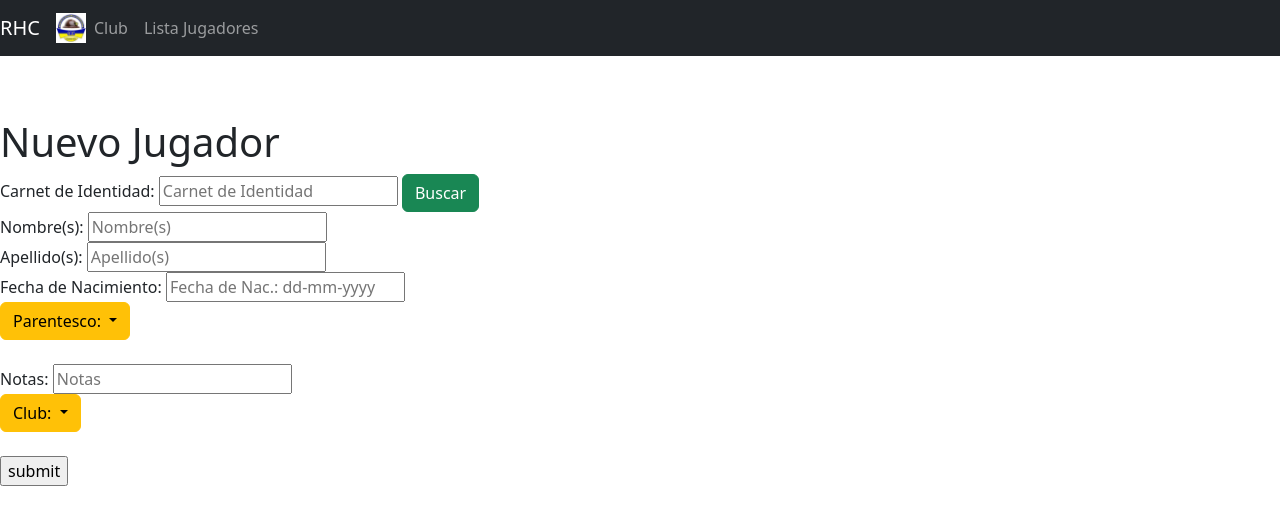
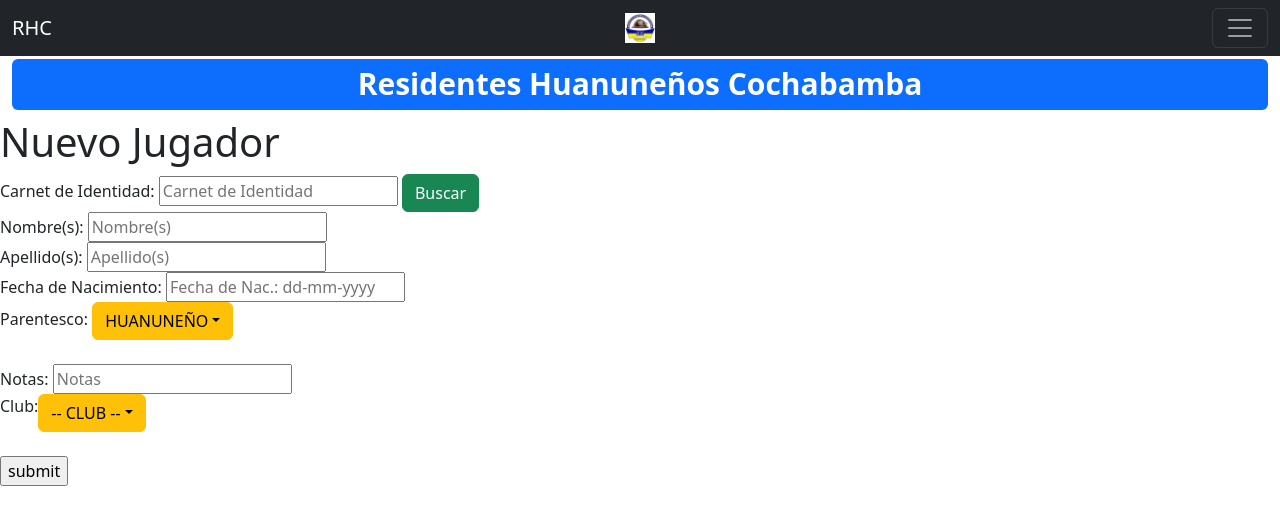
Before and after one commit to taquimon/rhcpy, a Flask app: page /new_player in a window 1280 px wide. Shown: the top 525 px of the page. Run offline with Flask 3, Linux system fonts and the light colour scheme; some libraries are stand-ins or nearby versions.

Commit message:
latest changes

```diff
--- a/app.py
+++ b/app.py
@@ -186,7 +186,7 @@ def get_players_from_db(club_name=None):
         con.row_factory = dict_factory
 
         cur = con.cursor()
-        cur.execute("SELECT * FROM player WHERE club = ? and gestion = '2024' ORDER BY last", [club_name])
+        cur.execute("SELECT * FROM player WHERE club = ? and gestion in ('2025') ORDER BY last", [club_name])
         club_found = cur.fetchall()
 
 
--- a/templates/base.html
+++ b/templates/base.html
@@ -23,6 +23,28 @@
             width: 100%;
             height: 90%;
         }
+
+        @media (max-width: 991.98px) {
+            .offcanvas-collapse {
+                position: fixed;
+                top: 56px;
+                /* Height of navbar */
+                bottom: 0;
+                right: 100%;
+                width: 100%;
+                padding-right: 1rem;
+                padding-left: 1rem;
+                overflow-y: auto;
+                visibility: hidden;
+                background-color: #343a40;
+                transition: transform .3s ease-in-out, visibility .3s ease-in-out;
+            }
+
+            .offcanvas-collapse.open {
+                visibility: visible;
+                transform: translateX(100%);
+            }
+        }
         </style>
     <script src="{{url_for('static', filename='styles/bootstrap-5.3.3-dist/js/jquery-3.7.0.js')}}"></script>
     <script src="{{url_for('static', filename='styles/bootstrap-5.3.3-dist/js/popper.min.js')}}"></script>
@@ -33,8 +55,8 @@
 
 </head>
 <body>
-    <nav class="navbar navbar-expand-lg navbar-dark bg-dark">
-        <a class="navbar-brand" href="#">RHC</a>
+    <nav class="navbar navbar-dark bg-dark">
+        <!-- <a class="navbar-brand" href="#">RHC</a>
             <img src="{{ url_for('static', filename='resources/favicon_io/favicon-32x32.png') }}" width="30" height="30" alt="">
         <button class="navbar-toggler" type="button" data-toggle="collapse" data-target="#navbarNav" aria-controls="navbarNav" aria-expanded="false" aria-label="Toggle navigation">
             <span class="navbar-toggler-icon"></span>
@@ -47,16 +69,54 @@
                 <!-- <li class="nav-item">
                     <a class="nav-link" href="{{ url_for('new_player') }}" id="link-new">Nuevo Jugador</a>
                 </li> -->
-                <li class="nav-item">
+                <!-- <li class="nav-item">
                     <a class="nav-link" href="{{ url_for('list_player') }}" id="link-lista">Lista Jugadores</a>
                 </li>
                 <li class="nav-item">
 
                 </li>
             </ul>
-        </div>
+        </div> -->
+        <div class="container-fluid">
+            <a class="navbar-brand" href="#">RHC</a>
+            <img src="{{ url_for('static', filename='resources/favicon_io/favicon-32x32.png') }}" width="30" height="30" alt="">
+            <button class="navbar-toggler" type="button" data-bs-toggle="offcanvas" data-bs-target="#offcanvasDarkNavbar" aria-controls="offcanvasDarkNavbar" aria-label="Toggle navigation">
+              <span class="navbar-toggler-icon"></span>
+            </button>
+            <div class="offcanvas offcanvas-end text-bg-dark" id="offcanvasDarkNavbar" aria-labelledby="offcanvasDarkNavbarLabel">
+              <div class="offcanvas-header">
+                <h5 class="offcanvas-title" id="offcanvasDarkNavbarLabel">Menu</h5>
+                <button type="button" class="btn-close btn-close-white" data-bs-dismiss="offcanvas" aria-label="Close"></button>
+              </div>
+              <div class="offcanvas-body">
+                <ul class="navbar-nav justify-content-end flex-grow-1 pe-3">
+                  <li class="nav-item">
+                    <a class="nav-link" href="{{ url_for('home') }}" id="link-club">Club</a>
+                  </li>
+                  <li class="nav-item">
+                    <a class="nav-link" href="{{ url_for('list_player') }}" id="link-lista">Lista Jugadores</a>
+                  </li>
+                  <!-- <li class="nav-item dropdown">
+                    <a class="nav-link dropdown-toggle" href="#" role="button" data-bs-toggle="dropdown" aria-expanded="false">
+                      Dropdown
+                    </a>
+                    <ul class="dropdown-menu dropdown-menu-dark">
+                      <li><a class="dropdown-item" href="#">Action</a></li>
+                      <li><a class="dropdown-item" href="#">Another action</a></li>
+                      <li>
+                        <hr class="dropdown-divider">
+                      </li>
+                      <li><a class="dropdown-item" href="#">Something else here</a></li>
+                    </ul>
+                  </li> -->
+                </ul>
+              </div>
+            </div>
     </nav>
-    <h1><span class="badge badge-light" style="width: 100%">Residentes Huanuneños Cochabamba</span></h1>
+    <div class="container-fluid text-center">
+        <h1><span class="badge text-bg-primary" style="width: 100%;">Residentes Huanuneños Cochabamba</span></h1>
+    </div>
+
     {% block content %}
     {% endblock %}
 </body>
--- a/templates/index.html
+++ b/templates/index.html
@@ -134,6 +134,7 @@
     <div class="col-md-4">
         Clubes:
         <select class="selectpicker" data-style="btn-warning" id="club">
+          <option id="none">-- CLUB -- </option>
           <option id="jalakery">Jalakery</option>
           <option id="botafogo">Botafogo</option>
           <option>Cataricagua</option>
@@ -143,6 +144,7 @@
           <option>Olimpic</option>
           <option>Rosario Central</option>
           <option>Deportivo Huanuni</option>
+          <option>Chimba</option>
         </div>
       </select>
 
--- a/templates/new_player.html
+++ b/templates/new_player.html
@@ -82,38 +82,34 @@
     <input type="name" name="last" placeholder="Apellido(s)" required><br/>
     <label>Fecha de Nacimiento:</label>
     <input type="name" name="fechanacimiento" placeholder="Fecha de Nac.: dd-mm-yyyy" required><br/>
-    <div class="btn-group">
-        <button type="button" class="btn btn-warning dropdown-toggle"
-        data-toggle="dropdown" aria-haspopup="true" aria-expanded="false" id="parentesco" name="parentesco">
-            Parentesco:
-        </button>
-        <div class="dropdown-menu">
-            <a class="dropdown-item" href="#" onclick="dropdownParentesco(this);">HUANUNEÑO</a>
-            <a class="dropdown-item" href="#" onclick="dropdownParentesco(this);">EX-TRABAJADOR</a>
-            <a class="dropdown-item" href="#" onclick="dropdownParentesco(this);">ESPOSO</a>
-            <a class="dropdown-item" href="#" onclick="dropdownParentesco(this);">HIJO</a>
-            <a class="dropdown-item" href="#" onclick="dropdownParentesco(this);">OTRO</a>
-            <a class="dropdown-item" href="#" onclick="dropdownParentesco(this);">NINGUNO</a>
-        </div>
+        Parentesco:
+        <select class="selectpicker" id="parentesco" name="parentesco" data-style="btn-warning" data-width="fit">
+            <option >HUANUNEÑO</option>
+            <option>EX-TRABAJADOR</option>
+            <option>ESPOSO</option>
+            <option>HIJO</option>
+            <option>OTRO</option>
+            <option>NINGUNO</option>
+        </select>
     </div><br/><br/>
     <label>Notas:</label>
     <input type="name" name="notas" placeholder="Notas"><br/>
     <div class="btn-group">
-        <button type="button" class="btn btn-warning dropdown-toggle"
-        data-toggle="dropdown" aria-haspopup="true" aria-expanded="false" id="club" name="club">
             Club:
-        </button>
-        <div class="dropdown-menu">
-            <a class="dropdown-item" href="#"  onclick="dropdownClub(this);">Jalakery</a>
-            <a class="dropdown-item" href="#"  onclick="dropdownClub(this);">Botafogo</a>
-            <a class="dropdown-item" href="#"  onclick="dropdownClub(this);">Cataricagua</a>
-            <a class="dropdown-item" href="#" onclick="dropdownClub(this);">Valle Bajo</a>
-            <a class="dropdown-item" href="#" onclick="dropdownClub(this);">Porvenir</a>
-            <a class="dropdown-item" href="#" onclick="dropdownClub(this);">Coboliv</a>
-            <a class="dropdown-item" href="#" onclick="dropdownClub(this);">Olimpic</a>
-            <a class="dropdown-item" href="#" onclick="dropdownClub(this);">Rosario Central</a>
-            <a class="dropdown-item" href="#" onclick="dropdownClub(this);">Deportivo Huanuni</a>
-        </div>
+            <select class="selectpicker" data-style="btn-warning" id="club" name="club" data-width="fit">
+                <option id="none">-- CLUB -- </option>
+                <option id="jalakery">Jalakery</option>
+                <option id="botafogo">Botafogo</option>
+                <option>Cataricagua</option>
+                <option>Valle Bajo</option>
+                <option>Porvenir</option>
+                <option>Coboliv</option>
+                <option>Olimpic</option>
+                <option>Rosario Central</option>
+                <option>Deportivo Huanuni</option>
+                <option>Chimba</option>
+              </div>
+            </select>
     </div><br/><br/>
     <input type = "submit" value = "submit"/><br/>
 </form>
```
Also changed, not shown: rhc_database.db.
